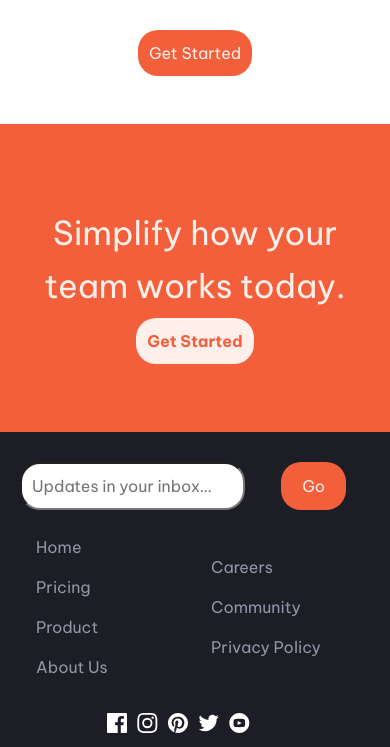
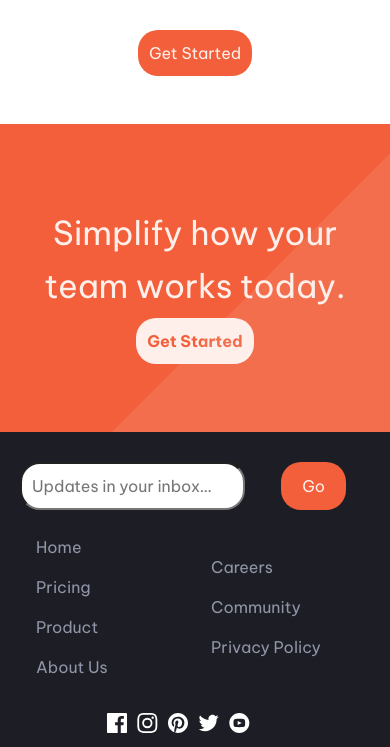
Before and after one commit to Eman-Abdallah/Manage-landing-page, a plain HTML site: page index.html in a window 390 px wide. Shown: the part 2260-3007 px from the top of the page. Drawn offline with nearby package versions, Linux system fonts and the light colour scheme.

Commit message:
add background

```diff
--- a/index.html
+++ b/index.html
@@ -125,8 +125,6 @@
             </div>
         </div>
 
-
-    </section>
         <section class="slider">
             <h3 class="text-center p-5"> What they’ve said</h3>
             <div class="swiper mySwiper">
@@ -172,7 +170,10 @@
             </div>
 
         </section>
+    </section>
+
     <section class="team">
+        <div class="overlay"></div>
         <div class="container-xl py-5">
             <div class="d-flex justify-content-between ">
                 <p>Simplify how your team works today.</p>
--- a/style.scss
+++ b/style.scss
@@ -23,6 +23,12 @@ $Vary-Light-Gray: hsl(0, 0%, 98%);
     }
 }
 
+body {
+    background-image: url(./images/bg-tablet-pattern.svg), url(./images/bg-tablet-pattern.svg);
+    background-repeat: no-repeat;
+    background-position: 123% -12%, -60% 60%;
+}
+
 .show {
     display: block;
 }
@@ -33,7 +39,7 @@ $Vary-Light-Gray: hsl(0, 0%, 98%);
 
 nav {
     width: 100%;
-    background-color: white;
+    // background-color: white;
     .navbar-nav {
         margin-left: 150px;
         .nav-item {
@@ -156,11 +162,11 @@ nav {
     .swiper {
         width: 100%;
         height: 100%;
+        // background: #fff;
     }
     .swiper-slide {
         text-align: center;
         font-size: 18px;
-        background: #fff;
         display: flex;
         flex-direction: column;
         justify-content: center;
@@ -196,8 +202,21 @@ nav {
 }
 
 .team {
+    padding: 20px 0;
     background-color: $Bright-Red;
-    padding: 20px 0;
+    position: relative;
+    .overlay {
+        background-image: url(./images/bg-tablet-pattern.svg), url(./images/bg-tablet-pattern.svg);
+        background-repeat: no-repeat;
+        background-position: 6% 12%, 175% 112%;
+        position: absolute;
+        width: 100%;
+        height: 100%;
+        top: 0;
+        left: 0;
+        opacity: .1;
+        z-index: 10;
+    }
     p {
         font-size: 40px;
         font-weight: 300;
@@ -271,6 +290,12 @@ nav {
 }
 
 @media (max-width: 400px) {
+    body {
+        background-image: url(./images/bg-tablet-pattern.svg), url(./images/bg-tablet-pattern.svg);
+        background-repeat: no-repeat;
+        background-position: -44% -2%, -183% 18%, ;
+        background-size: 131%;
+    }
     nav {
         .navbar-collapse {
             ul {
@@ -280,6 +305,7 @@ nav {
                 padding: 20px;
                 margin: 20px;
                 margin-left: 43px !important;
+                background-color: white;
                 li {
                     text-align: center;
                     padding: 10px;
```
Also changed, not shown: style.css, 1 other file. Lines whose indentation alone changed are shown as unchanged.
